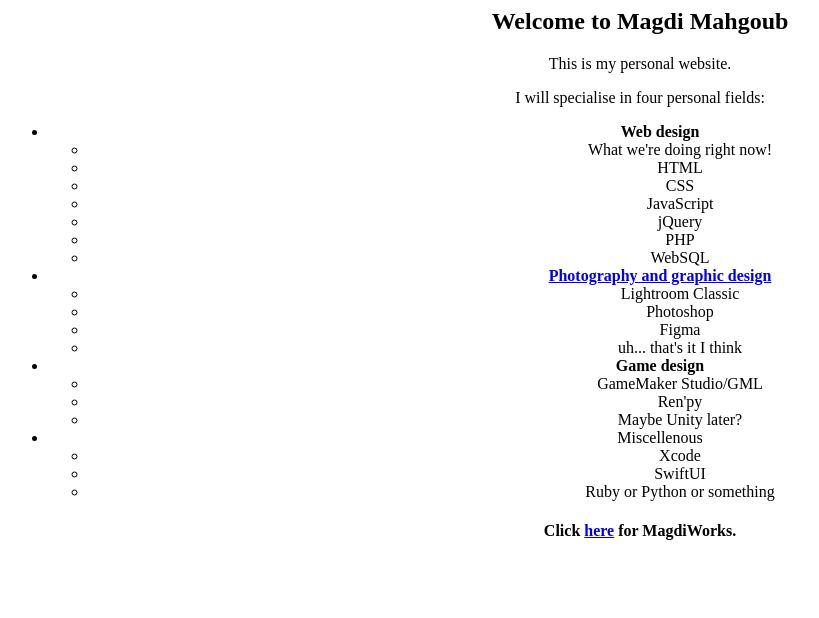
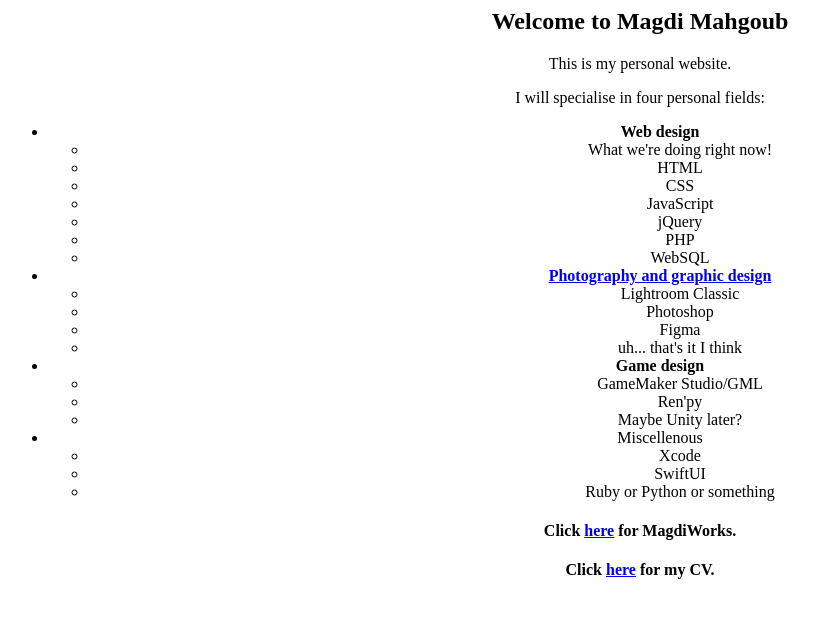
Before and after one commit to blackwavesofenergy/blackwavesofenergy.github.io, a plain HTML site: page index.html in a window 1280 px wide. Shown: the whole page, without its empty margins (0-819 px from the left). Drawn offline with Linux system fonts and the light colour scheme.

Commit message:
Uploaded CV

```diff
--- a/index.html
+++ b/index.html
@@ -41,5 +41,6 @@
             </li>
         </ul>
         <h4>Click <a href=magdiworks/magdiworks.html><b>here</b></a> for MagdiWorks.</h4>
+        <h4>Click <a href=cv1.pdf><b>here</b></a> for my CV.</h4>
     </body>
 </html>
```
Also changed, not shown: 1 other file.
